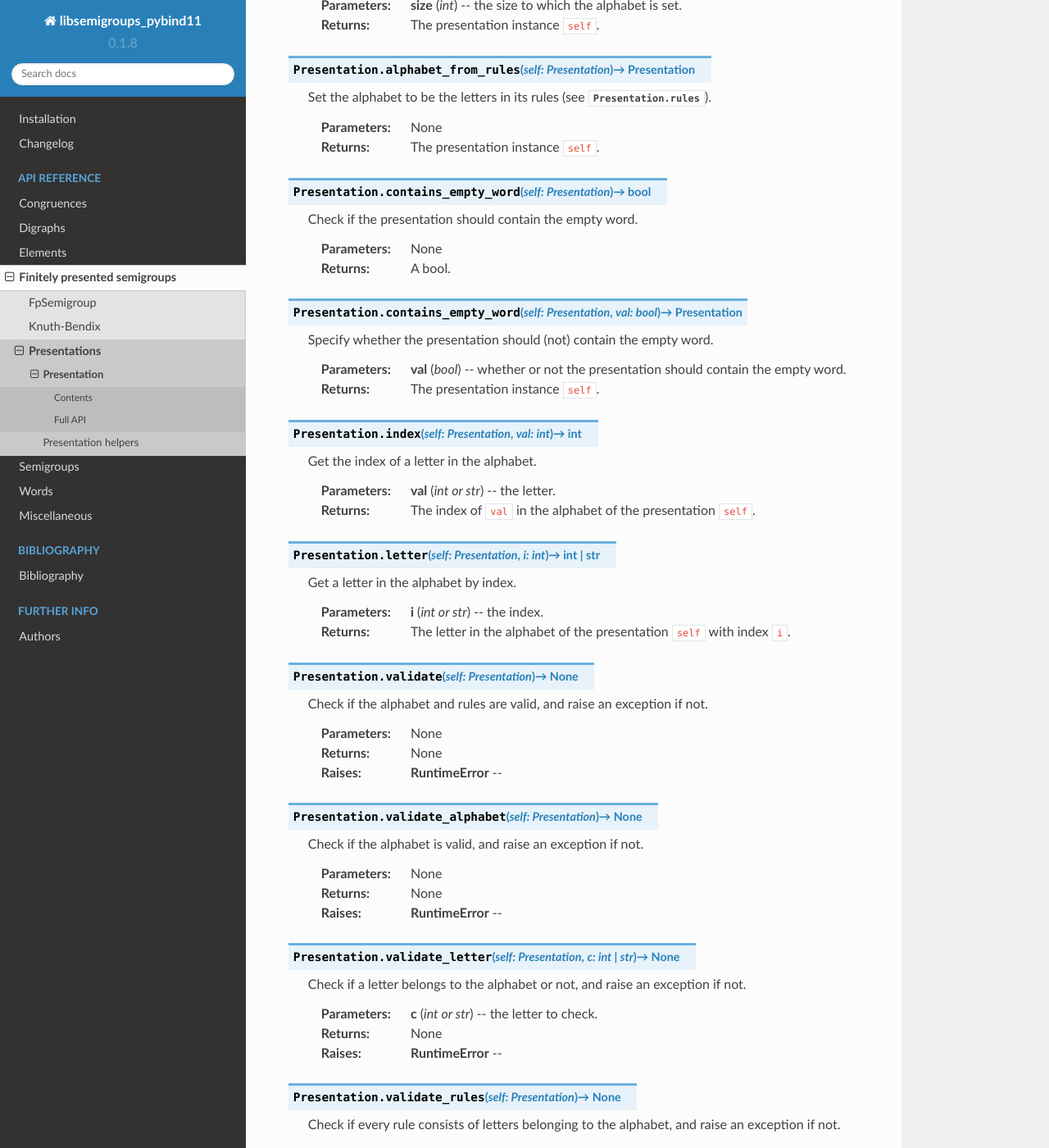
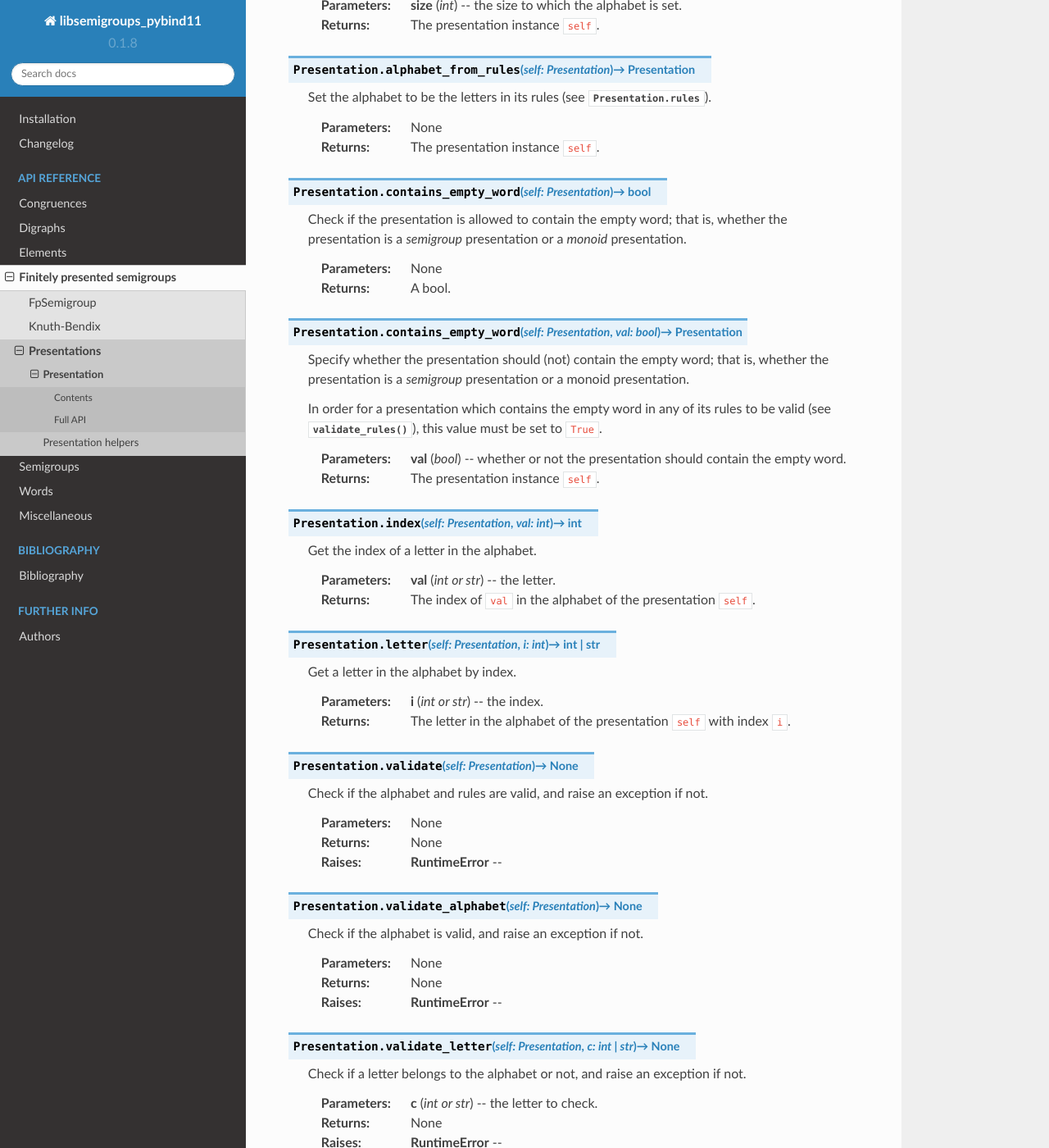
Before and after one commit to libsemigroups/libsemigroups_pybind11, a Sphinx documentation site: the page built from docs/source/presentations/present.rst, in a window 1280 px wide and 1400 px high, scrolled down 1591 px. Shown: the whole window at 82% size. Built offline with Sphinx 7.4.7 and the Read the Docs theme 2.0.0, drawn with Linux system fonts in a browser that asks for light colours; pages that are not in the unit, such as notebooks, are missing from menus; some of the changed text lies outside the part shown.

Commit message:
Add explanation to contains_empty_word

```diff
--- a/docs/source/presentations/present.rst
+++ b/docs/source/presentations/present.rst
@@ -113,7 +113,8 @@ Full API
 
 .. py:method:: Presentation.contains_empty_word(self: Presentation) -> bool
 
-   Check if the presentation should contain the empty word.
+   Check if the presentation is allowed to contain the empty word; that is,
+   whether the presentation is a *semigroup* presentation or a *monoid* presentation.
 
    :parameters: None
    :return: A bool.
@@ -121,7 +122,12 @@ Full API
 .. py:method:: Presentation.contains_empty_word(self: Presentation, val: bool) -> Presentation
    :noindex:
 
-   Specify whether the presentation should (not) contain the empty word.
+   Specify whether the presentation should (not) contain the empty word; that is, whether
+   the presentation is a *semigroup* presentation or a monoid presentation.
+
+   In order for a presentation which contains the empty word in any of its rules to be
+   valid (see :py:meth:`validate_rules`), this value must be set to ``True``.
+
 
    :param val: whether or not the presentation should contain the empty word.
    :type val: bool
@@ -182,6 +188,10 @@ Full API
    Check if every rule consists of letters belonging to the alphabet,
    and raise an exception if not.
 
+   If the presentation is a *semigroup* presentation
+   rather than a *monoid* presentation (see :py:meth:`contains_empty_word`), an exception
+   is raised if any rule contains the empty word.
+
    :parameters: None
 
    :returns: None
```
